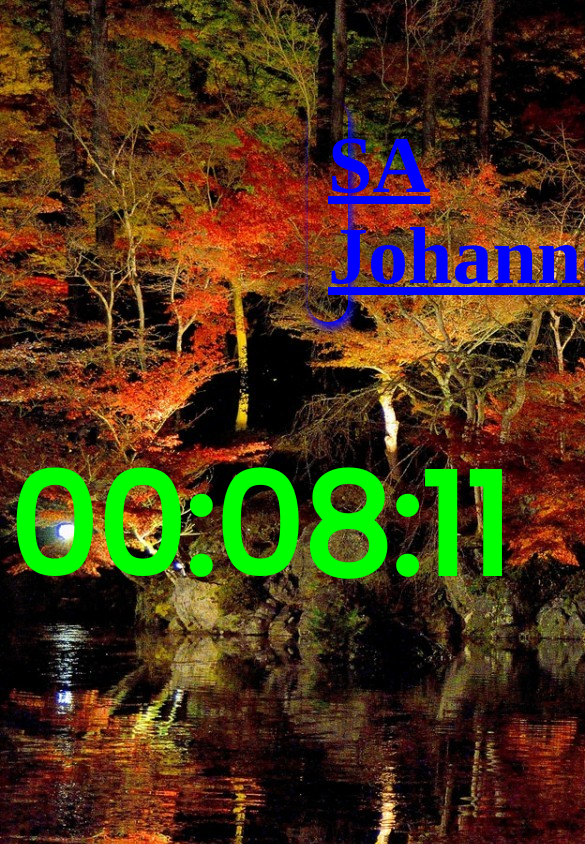
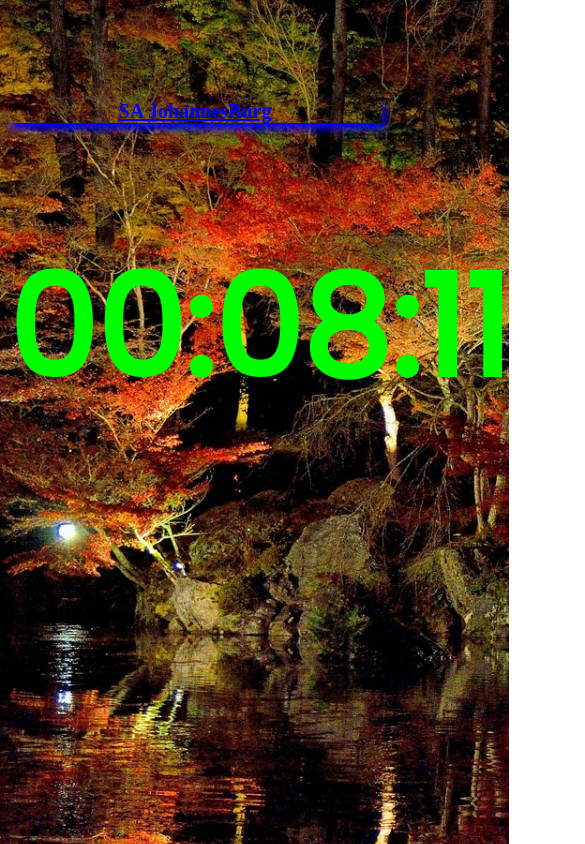
Before and after one commit to Xhita77/ctime, a plain HTML site: page index.html in a window 390 px wide. Shown: the top 844 px of the page, 585 px wide, since content can reach past the window. Drawn offline with Linux system fonts and the light colour scheme.

Commit message:
Update style.css

```diff
--- a/style.css
+++ b/style.css
@@ -24,7 +24,14 @@ h1 {
     font-size: 80px;
     text-decoration: underline;
     box-shadow: 3px 6px 9px Blue;
-    padding: 20px 20px;
-    border-radius: 20px;
-    margin: 100px 300px;
 }
+
+@media (max-width: 600px) {
+
+  h1 {
+      font-size:20px;
+  }
+  .clock {
+    font-size: 36px;
+    margin-top: 100px;
+  }
```
